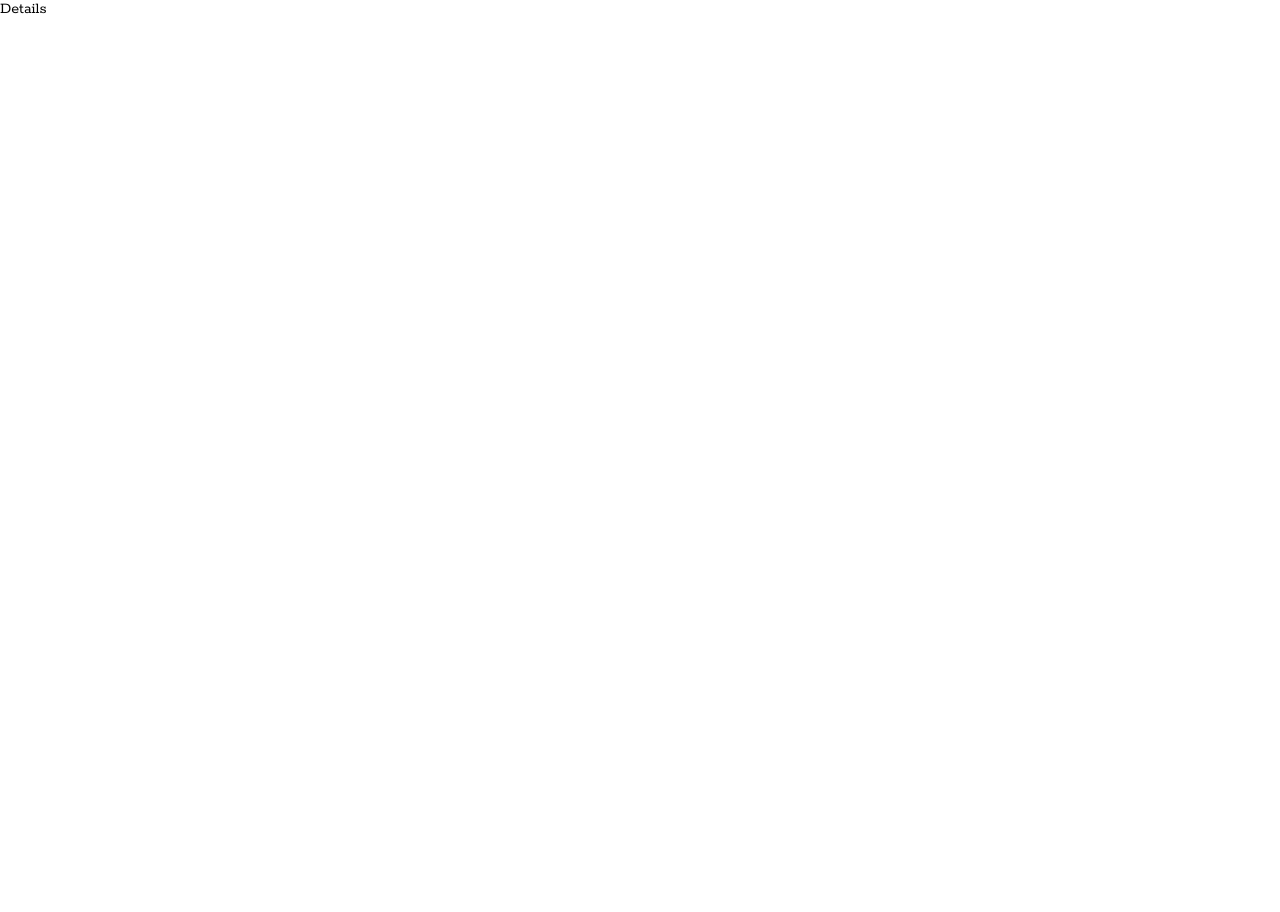
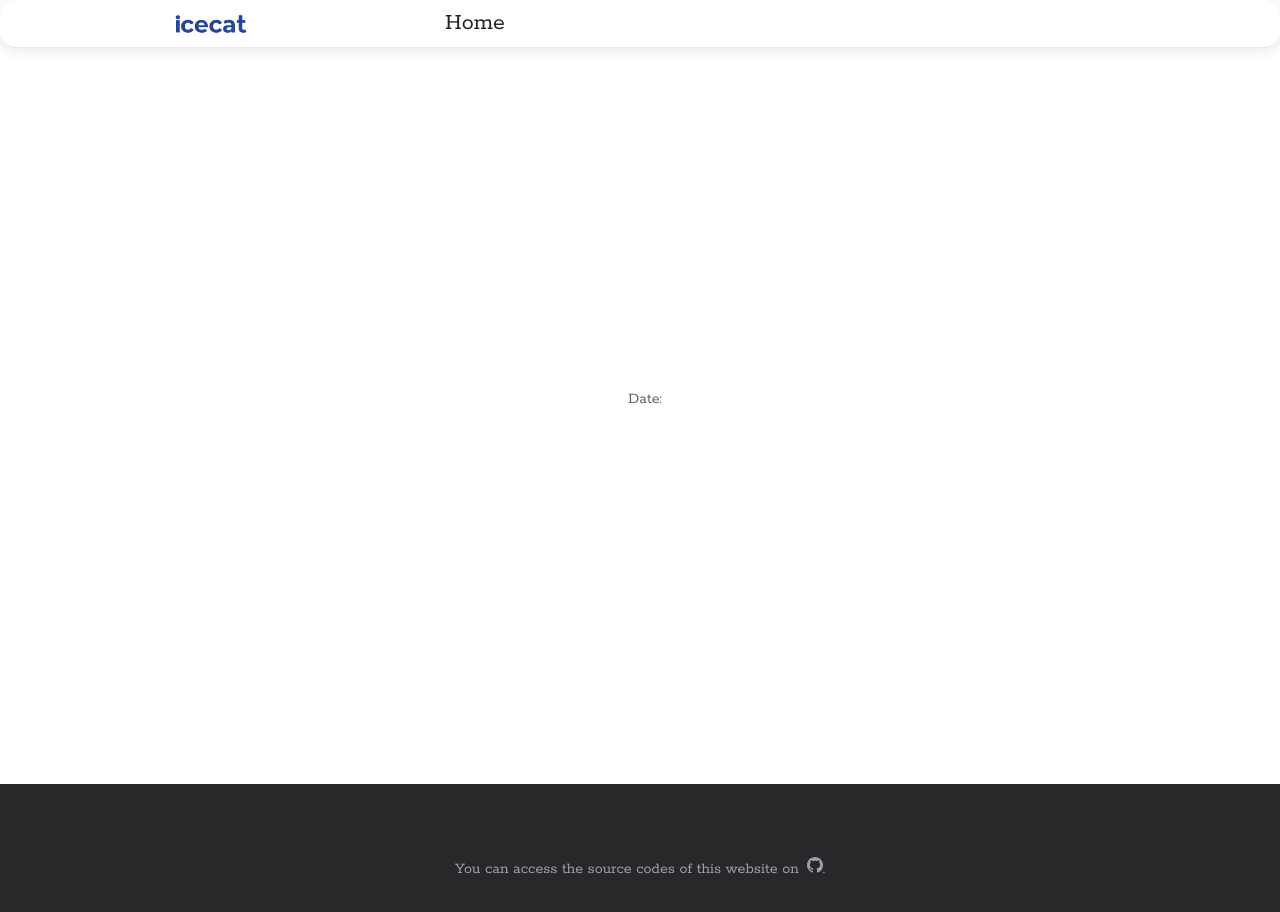
Before and after one commit to zzafergok/sample-newsapi-tesla-react-app, a React (Create React App) app: page /1 in a window 1280 px wide. Shown: the top 912 px of the page. Before the commit the page ends 800 px from the top, so only its background shows below. Built offline with nearby package versions, Linux system fonts and the light colour scheme.

Commit message:
created `Details` component and `details`.scss file

```diff
--- /dev/null
+++ b/src/assets/scss/details.scss
@@ -0,0 +1,68 @@
+.container-item-list {
+  display: flex !important;
+  flex-wrap: wrap !important;
+  justify-content: center !important;
+  max-width: 1200px !important;
+  margin-block: 2rem !important;
+  gap: 2rem !important;
+  min-height: 90vh !important;
+
+  .row {
+    display: flex !important;
+    align-items: center !important;
+    justify-content: center !important;
+    margin-top: 1.5rem !important;
+
+    .col-9 {
+      .detail-header {
+        margin-bottom: 2rem;
+        &-date {
+          display: flex;
+          align-items: center;
+          justify-content: flex-start;
+
+          &-label {
+            color: rgb(99, 99, 99);
+          }
+          &-value {
+            margin-left: 0.5rem;
+            font-size: 1rem;
+            font-weight: 600;
+          }
+        }
+        &-image {
+          img {
+            max-width: 100%;
+            display: block;
+            object-fit: cover;
+            border-radius: 10px;
+          }
+        }
+      }
+
+      .detail-body {
+        margin-bottom: 2rem;
+      }
+
+      .detail-footer {
+        display: flex;
+        align-items: center;
+        justify-content: flex-start;
+
+        p {
+          text-decoration: underline;
+        }
+
+        &-label {
+          color: rgb(99, 99, 99);
+        }
+
+        &-author {
+          font-size: 1rem;
+          font-weight: bold;
+          margin-left: 0.5rem;
+        }
+      }
+    }
+  }
+}
--- a/src/contexts/NewsContext.jsx
+++ b/src/contexts/NewsContext.jsx
@@ -16,12 +16,18 @@ const NewsContextProvider = (props) => {
           `https://newsapi.org/v2/everything?q=tesla&apiKey=${REACT_APP_API_KEY}`
         )
         .then((res) => {
-          console.log(res.data.articles);
           setTesla(res.data.articles);
         })
         .catch((err) => {
           console.log(err);
         });
+    }
+  }, []);
+
+  useEffect(() => {
+    const getDetail = JSON.parse(localStorage.getItem("detail"));
+    if (getDetail) {
+      setDetail(getDetail);
     }
   }, []);
 
@@ -37,21 +43,28 @@ const NewsContextProvider = (props) => {
 
       if (elementNewUrl === url) {
         let newDetail = {
+          idTitle: elementNewUrl,
           title: element.title,
           content: element.content,
           image: element.urlToImage,
           author: element.author,
-          date: element.publishedAt,
-          seen: true,
+          date: element.publishedAt.slice(0, -10),
+          isRead: true,
         };
-        setDetail(newDetail);
+        localStorage.setItem("detail", JSON.stringify(newDetail));
       }
-      // window.location.href = `/${url}`;
+      window.location.href = `/${url}`;
     });
+
+    setRead(
+      seen.filter(function (elem, pos) {
+        return seen.indexOf(elem) == pos;
+      })
+    );
   };
 
   return (
-    <NewsContext.Provider value={{ tesla, detail, setDetail, handleClick }}>
+    <NewsContext.Provider value={{ tesla, detail, handleClick }}>
       {props.children}
     </NewsContext.Provider>
   );
--- a/src/pages/Details.jsx
+++ b/src/pages/Details.jsx
@@ -1,10 +1,52 @@
 import React, { useContext } from "react";
 import { NewsContext } from "../contexts/NewsContext";
+import Navbar from "../components/Navbar";
+import Footer from "../components/Footer";
+
+import "../assets/scss/details.scss";
 
 const Details = () => {
-  const { tesla } = useContext(NewsContext);
+  const { detail } = useContext(NewsContext);
 
-  return <div>Details</div>;
+  return (
+    <div>
+      <Navbar />
+      <div className="container container-item-list">
+        <div className="row">
+          <div className="col-9">
+            <div className="detail-header">
+              <div className="detail-header-title">
+                <h1>{detail.title}</h1>
+              </div>
+              <div className="detail-header-date">
+                <p className="detail-header-date-label">Date: </p>
+                <p className="detail-header-date-value">{detail.date}</p>
+              </div>
+              <div className="detail-header-image">
+                <img src={detail.image} alt={detail.title} />
+              </div>
+            </div>
+            <div className="detail-body">
+              <div className="detail-body-content">
+                <p>{detail.content}</p>
+              </div>
+            </div>
+            {detail.author && (
+              <div className="detail-footer">
+                <div className="detail-footer-label">
+                  <p>Author:</p>
+                </div>
+                <div className="detail-footer-author">
+                  <p>{detail.author}</p>
+                </div>
+              </div>
+            )}
+          </div>
+        </div>
+      </div>
+      <Footer />
+    </div>
+  );
 };
 
 export default Details;
```
